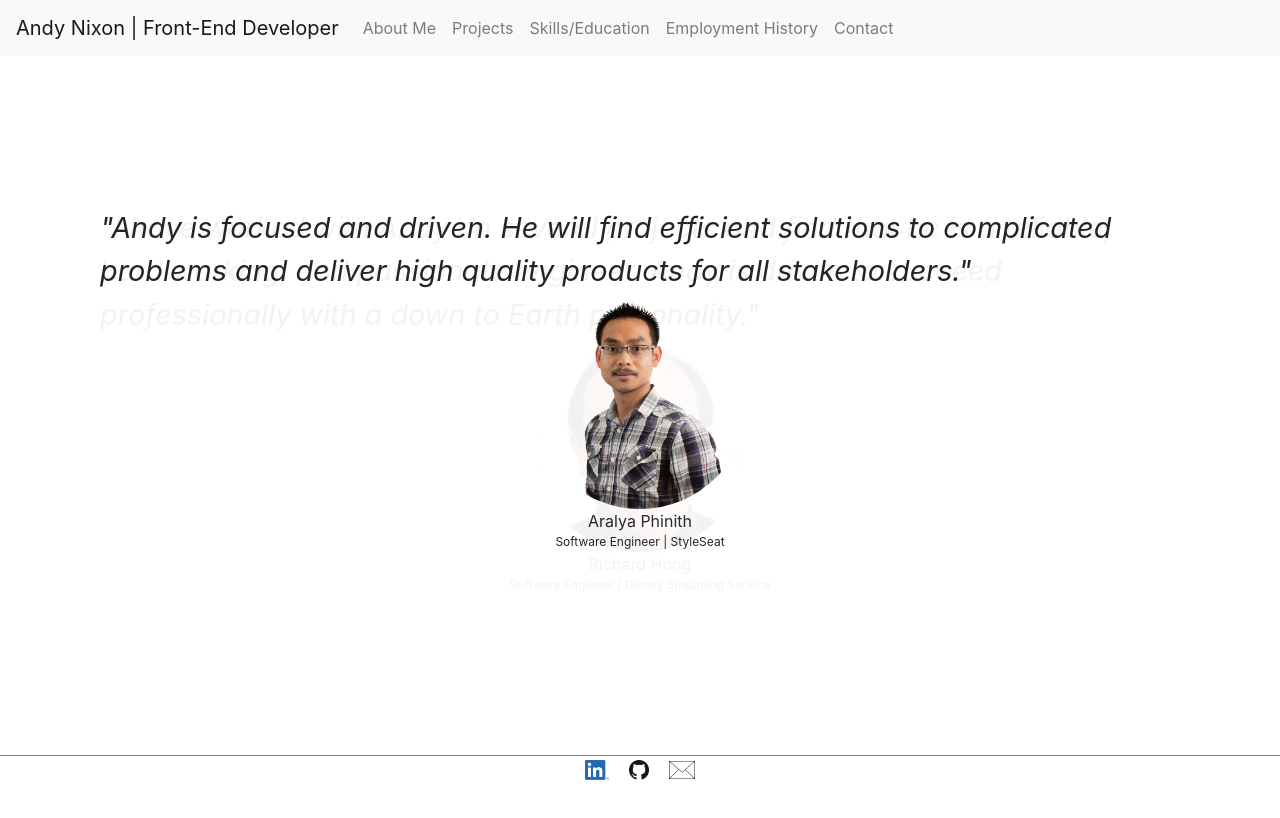
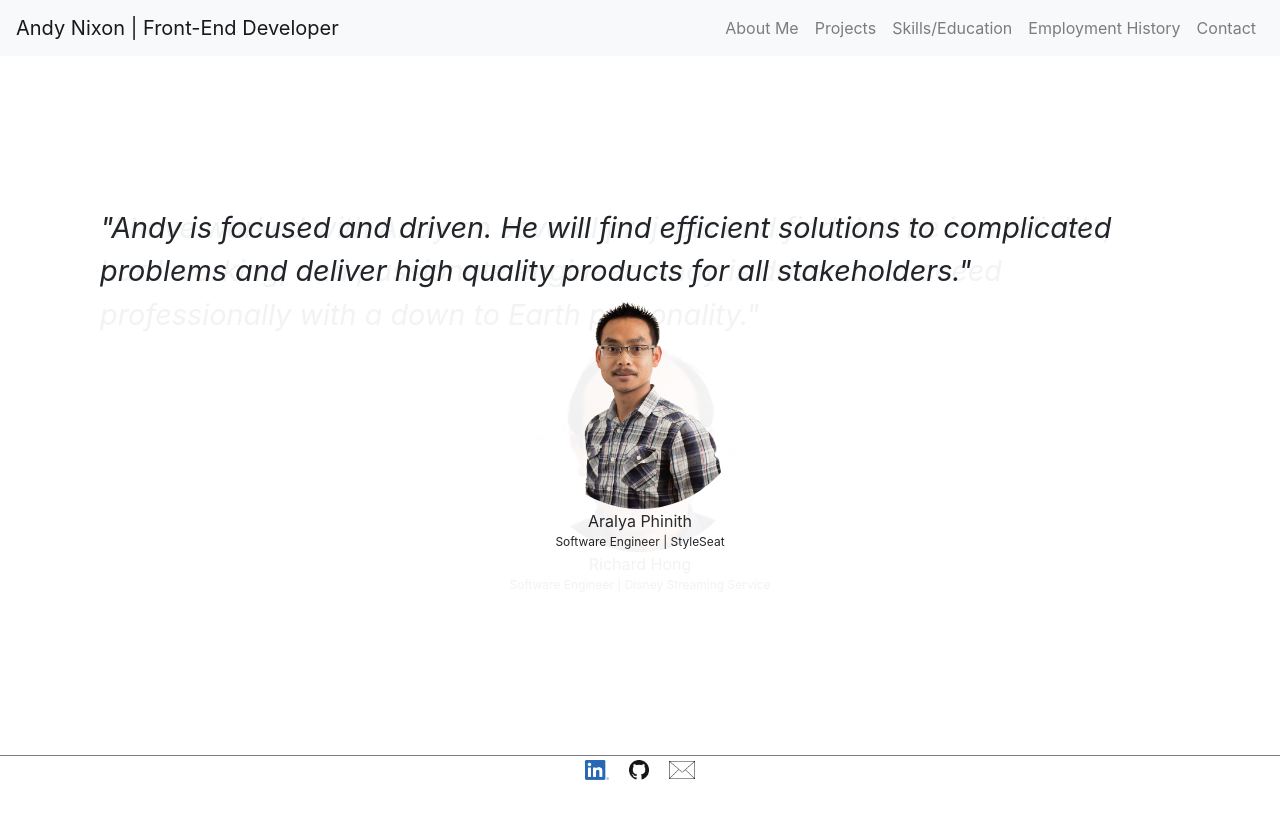
Before and after one commit to andyderek/frontEndWebsite, a React (Create React App) app: page / in a window 1280 px wide. Shown: the top 818 px of the page. Built offline with nearby package versions, Linux system fonts and the light colour scheme.

Commit message:
Adding NavItem CSS back in

```diff
--- a/src/App.css
+++ b/src/App.css
@@ -39,9 +39,11 @@
 
 
 
-/* .navItems {
+.navItems {
+  /* flex-direction: row;
+  justify-content: right; */
   justify-content: flex-end;
-} */
+}
 
 .navTest {
   display: block;
--- a/src/navigation/navigation.js
+++ b/src/navigation/navigation.js
@@ -7,7 +7,7 @@ function Navigation() {
     <Navbar collapseOnSelect expand="lg" bg="light" fixed="top">
       <Navbar.Brand>Andy Nixon | Front-End Developer</Navbar.Brand>
       <Navbar.Toggle aria-controls="basic-navbar-nav"/>
-      <Navbar.Collapse id="basic-navbar-nav">
+      <Navbar.Collapse id="basic-navbar-nav" className='navItems'>
        <Nav>
             <Nav.Link className="nav-item nav-link" href="/About">About Me</Nav.Link>
             <Nav.Link className="nav-item nav-link" href="/Projects">Projects</Nav.Link>
```
